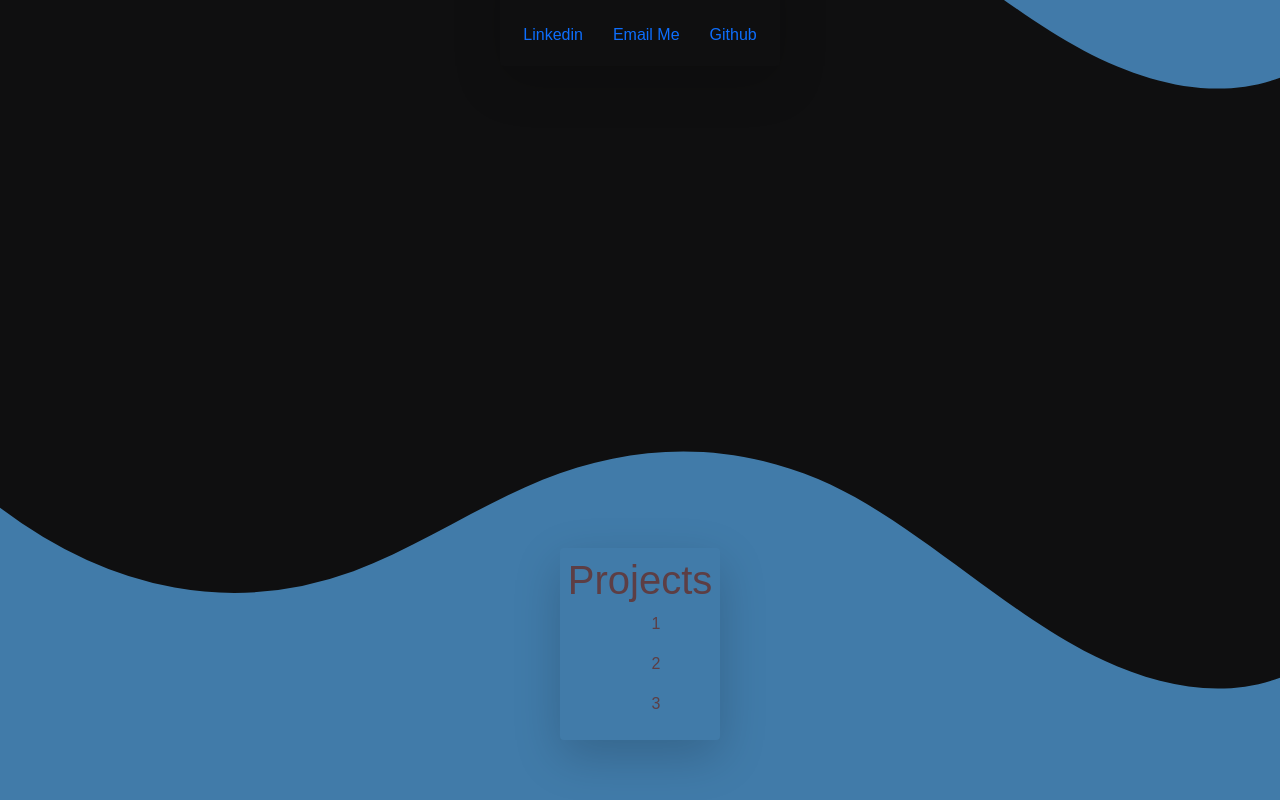
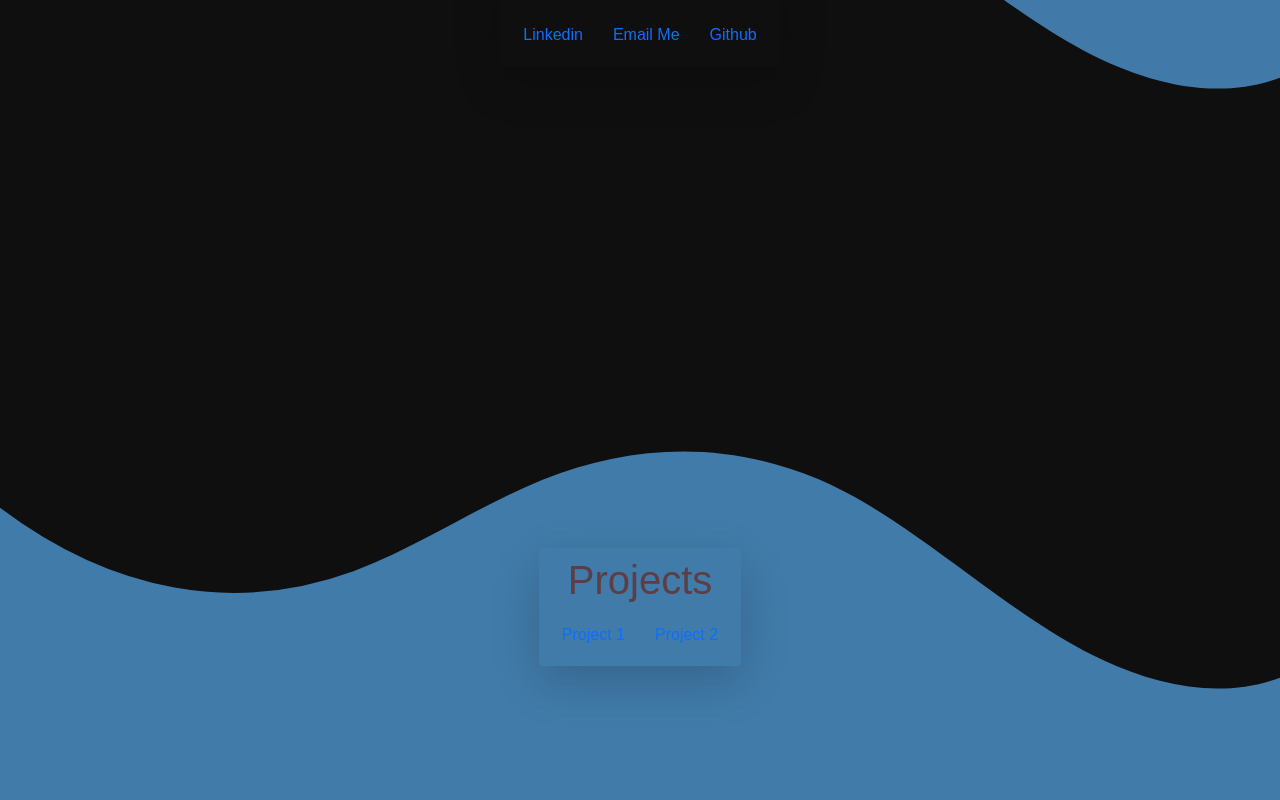
Before and after one commit to SIN88/react-portfolio, a React (Create React App) app: page / in a window 1280 px wide. Shown: the part 864-1664 px from the top of the page. Built offline with nearby package versions, Linux system fonts and the light colour scheme.

Commit message:
links in contact me work project links do not

```diff
--- a/src/components/Contact/Contact.css
+++ b/src/components/Contact/Contact.css
@@ -1,5 +1,6 @@
-contact {
-    color: rgba(252,241,243,1);
+.contact {
+   /* color: rgba(252,241,243,1);
     text-align: center;
-    background-color: #0f0f10;
+    background-color: #0f0f10;*/
+    z-index:100 ;
 }
--- a/src/components/Contact/index.js
+++ b/src/components/Contact/index.js
@@ -1,6 +1,6 @@
 import './Contact.css'
 const Contact = () => {
-    return       <div className="shadow-lg  p-2 mb-2 bg rounded">
+    return       <div className="contact shadow-lg  p-2 mb-2 bg rounded">
     <h1>Contact Me</h1>
 
         <a href="https://www.linkedin.com/in/kevin-giron-869598202/ ">Linkedin</a>
--- /dev/null
+++ b/src/components/Projects/Projects.css
@@ -0,0 +1,4 @@
+.projects {
+
+    z-index: 100;
+}
--- a/src/components/Projects/index.js
+++ b/src/components/Projects/index.js
@@ -1,14 +1,15 @@
+import './Projects.css'
+const Projects = () => {
+    return       <div className="projects shadow-lg  p-2 mb-2 bg rounded">
+    <h1>Projects</h1>
 
-const Projectslist = () => {
-    return       <div className="shadow-lg  p-2 mb-2 bg rounded">
-    <h1>Projects</h1>
-    <ul>1</ul>
-    <ul>2</ul>
-    <ul>3</ul>
+    <a href="https://github.com/SIN88/ufc-2.git"> Project 1 </a>
+    <a href="https://project2nrk.herokuapp.com/">Project 2</a>
+
 
 
   </div>
 
 }
 
-export default Projectslist;
+export default Projects;
```
